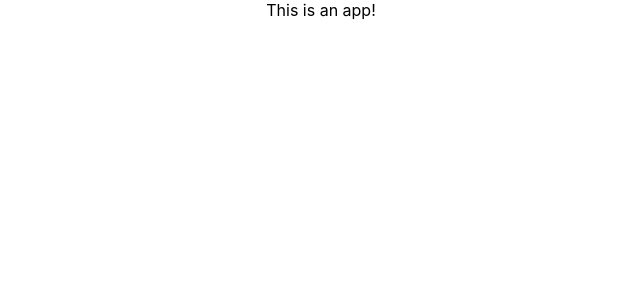
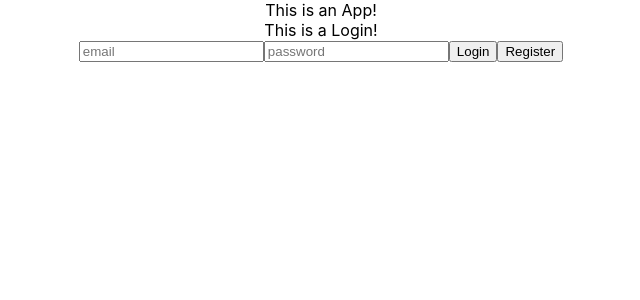
Before and after one commit to taraSherman/thirty-before-thirty, a React (Create React App) app in the folder thirty-before-thirty/: page / in a window 1280 px wide. Shown: the top 300 px of the page, without its empty margins (319-959 px from the left). Built offline with nearby package versions, Linux system fonts and the light colour scheme.

Commit message:
non functional login form

```diff
--- a/thirty-before-thirty/src/App.js
+++ b/thirty-before-thirty/src/App.js
@@ -1,8 +1,14 @@
 import React from "react";
 import "./App.css";
 
+import Login from "./Components/Login";
+
 function App() {
-  return <div className="App">This is an app!</div>;
+  return (
+    <div className="App">
+      This is an App!<Login></Login>
+    </div>
+  );
 }
 
 export default App;
--- /dev/null
+++ b/thirty-before-thirty/src/Components/Login.js
@@ -0,0 +1,19 @@
+import React from "react";
+
+//we need formik, yup, and axios//
+
+function Login() {
+  return (
+    <div className="Login">
+      This is a Login!
+      <form>
+        <input placeholder="email"></input>
+        <input placeholder="password"></input>
+        <button>Login</button>
+        <button>Register</button>
+      </form>
+    </div>
+  );
+}
+
+export default Login;
```
